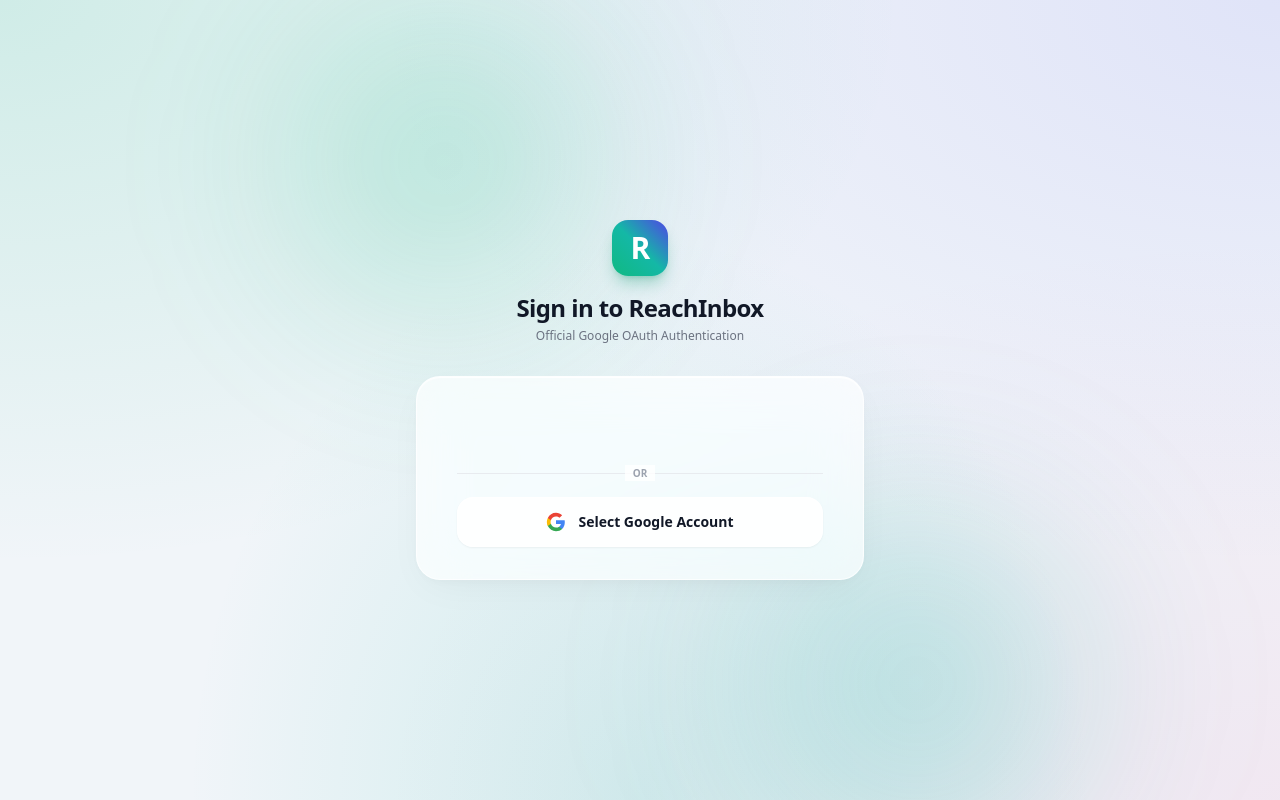
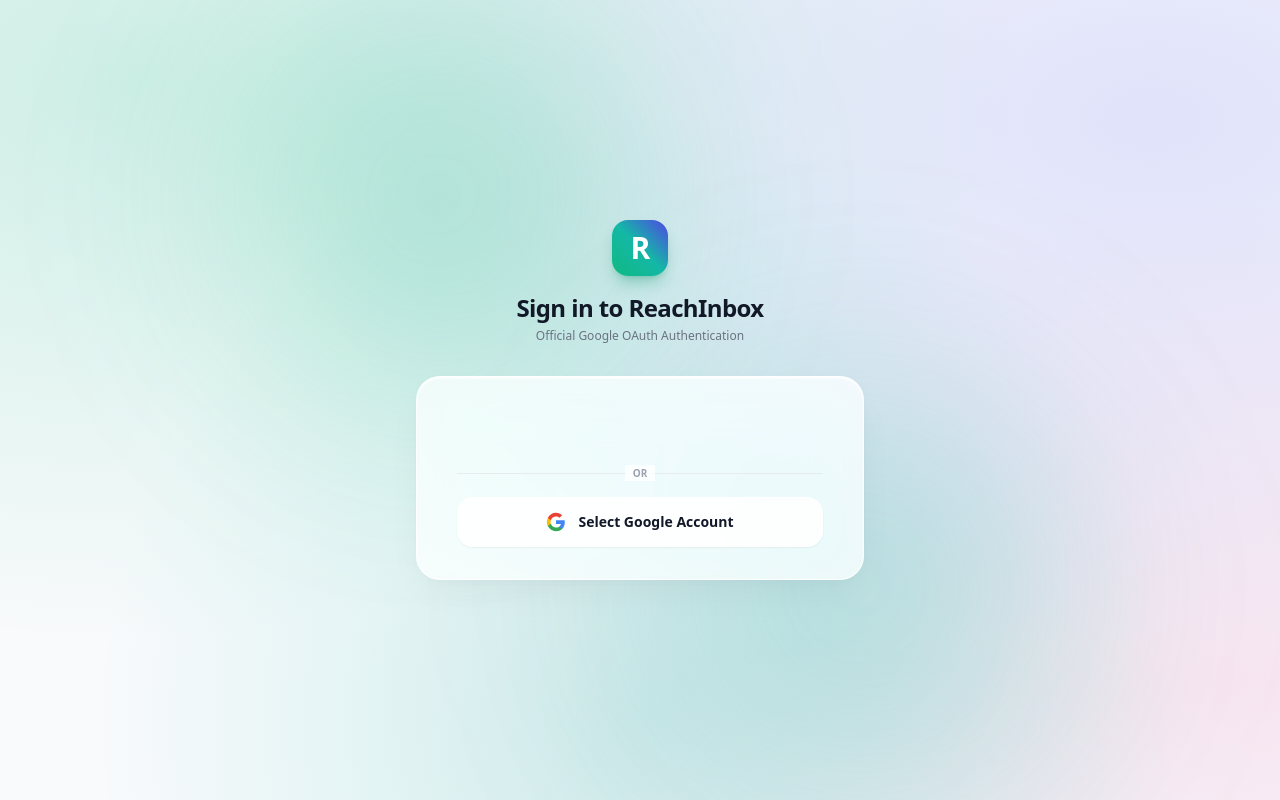
Before and after one commit to Agratha99/reachinbox, a Next.js app in the folder frontend/: page /login in a window 1280 px wide. Built offline with nearby package versions, Linux system fonts and the light colour scheme; no server answers.

Commit message:
style: elevate frontend to flagship iOS glassmorphism aesthetic with ambient lighting and micro-animations

```diff
--- a/frontend/src/app/globals.css
+++ b/frontend/src/app/globals.css
@@ -17,66 +17,109 @@
 /* iOS Liquid Ambient Mesh Background */
 .ios-bg-mesh {
   position: relative;
-  background-color: #f1f5f9;
+  background-color: #f8fafc;
   background-image:
-    radial-gradient(at 0% 0%, rgba(16, 185, 129, 0.15) 0px, transparent 50%),
-    radial-gradient(at 100% 0%, rgba(99, 102, 241, 0.12) 0px, transparent 50%),
-    radial-gradient(at 50% 100%, rgba(20, 184, 166, 0.15) 0px, transparent 50%),
-    radial-gradient(at 100% 100%, rgba(236, 72, 153, 0.08) 0px, transparent 50%);
+    radial-gradient(at 10% 10%, rgba(16, 185, 129, 0.18) 0px, transparent 55%),
+    radial-gradient(at 90% 15%, rgba(99, 102, 241, 0.16) 0px, transparent 55%),
+    radial-gradient(at 50% 90%, rgba(20, 184, 166, 0.18) 0px, transparent 60%),
+    radial-gradient(at 95% 85%, rgba(236, 72, 153, 0.12) 0px, transparent 50%);
   min-height: 100vh;
 }
 
 /* Animated iOS Light Spheres */
 .ios-light-orb-1 {
-  position: absolute;
-  top: -100px;
-  left: 15%;
-  width: 450px;
-  height: 450px;
-  background: radial-gradient(circle, rgba(16, 185, 129, 0.22) 0%, rgba(16, 185, 129, 0) 70%);
+  position: fixed;
+  top: -120px;
+  left: 10%;
+  width: 550px;
+  height: 550px;
+  background: radial-gradient(circle, rgba(16, 185, 129, 0.28) 0%, rgba(16, 185, 129, 0) 70%);
   border-radius: 50%;
-  filter: blur(60px);
-  animation: floatOrb 14s ease-in-out infinite alternate;
+  filter: blur(80px);
+  animation: floatOrb1 16s ease-in-out infinite alternate;
   pointer-events: none;
+  z-index: 0;
 }
 
 .ios-light-orb-2 {
-  position: absolute;
-  bottom: -100px;
-  right: 10%;
-  width: 500px;
-  height: 500px;
-  background: radial-gradient(circle, rgba(20, 184, 166, 0.25) 0%, rgba(99, 102, 241, 0) 70%);
+  position: fixed;
+  bottom: -120px;
+  right: 8%;
+  width: 600px;
+  height: 600px;
+  background: radial-gradient(circle, rgba(20, 184, 166, 0.28) 0%, rgba(99, 102, 241, 0) 70%);
   border-radius: 50%;
-  filter: blur(70px);
-  animation: floatOrb 18s ease-in-out infinite alternate-reverse;
+  filter: blur(90px);
+  animation: floatOrb2 20s ease-in-out infinite alternate-reverse;
   pointer-events: none;
+  z-index: 0;
 }
 
-@keyframes floatOrb {
+.ios-light-orb-3 {
+  position: fixed;
+  top: 35%;
+  left: 45%;
+  width: 400px;
+  height: 400px;
+  background: radial-gradient(circle, rgba(99, 102, 241, 0.15) 0%, rgba(236, 72, 153, 0) 70%);
+  border-radius: 50%;
+  filter: blur(85px);
+  animation: floatOrb1 22s ease-in-out infinite alternate;
+  pointer-events: none;
+  z-index: 0;
+}
+
+@keyframes floatOrb1 {
   0% {
     transform: translate(0, 0) scale(1);
   }
 
   50% {
-    transform: translate(30px, 40px) scale(1.08);
+    transform: translate(45px, 50px) scale(1.12);
   }
 
   100% {
-    transform: translate(-20px, 20px) scale(0.95);
+    transform: translate(-30px, 30px) scale(0.92);
   }
 }
 
-/* iOS Glassmorphism Card Token */
+@keyframes floatOrb2 {
+  0% {
+    transform: translate(0, 0) scale(1);
+  }
+
+  50% {
+    transform: translate(-50px, -40px) scale(1.08);
+  }
+
+  100% {
+    transform: translate(25px, -25px) scale(0.96);
+  }
+}
+
+/* iOS Glassmorphism Tokens */
 .ios-glass {
-  background: rgba(255, 255, 255, 0.72);
-  backdrop-filter: blur(24px) saturate(190%);
-  -webkit-backdrop-filter: blur(24px) saturate(190%);
-  border: 1px solid rgba(255, 255, 255, 0.7);
+  background: rgba(255, 255, 255, 0.78);
+  backdrop-filter: blur(28px) saturate(200%);
+  -webkit-backdrop-filter: blur(28px) saturate(200%);
+  border: 1px solid rgba(255, 255, 255, 0.85);
   box-shadow:
-    0 12px 40px -10px rgba(0, 0, 0, 0.05),
-    0 4px 12px -2px rgba(0, 0, 0, 0.03),
-    inset 0 1px 1px 0 rgba(255, 255, 255, 0.9);
+    0 16px 45px -12px rgba(15, 23, 42, 0.06),
+    0 4px 16px -2px rgba(15, 23, 42, 0.03),
+    inset 0 1.5px 1.5px 0 rgba(255, 255, 255, 0.95);
+}
+
+.ios-glass-card {
+  background: rgba(255, 255, 255, 0.82);
+  backdrop-filter: blur(32px) saturate(200%);
+  -webkit-backdrop-filter: blur(32px) saturate(200%);
+  border: 1px solid rgba(255, 255, 255, 0.9);
+  border-radius: 24px;
+  box-shadow:
+    0 20px 50px -15px rgba(0, 0, 0, 0.06),
+    0 6px 18px -4px rgba(0, 0, 0, 0.03),
+    inset 0 1.5px 2px 0 rgba(255, 255, 255, 1);
+  transition: all 0.3s cubic-bezier(0.16, 1, 0.3, 1);
 }
 
 .ios-glass-hover {
@@ -84,49 +127,60 @@
 }
 
 .ios-glass-hover:hover {
-  transform: translateY(-2px);
-  background: rgba(255, 255, 255, 0.85);
+  transform: translateY(-3px) scale(1.005);
+  background: rgba(255, 255, 255, 0.92);
   box-shadow:
-    0 20px 45px -12px rgba(16, 185, 129, 0.12),
-    0 6px 16px -2px rgba(0, 0, 0, 0.04),
-    inset 0 1px 2px 0 rgba(255, 255, 255, 1);
+    0 25px 60px -15px rgba(16, 185, 129, 0.16),
+    0 8px 20px -3px rgba(0, 0, 0, 0.05),
+    inset 0 1.5px 2px 0 rgba(255, 255, 255, 1);
+}
+
+/* iOS Glass Button Token */
+.ios-btn-primary {
+  background: linear-gradient(135deg, #10b981 0%, #059669 100%);
+  color: white;
+  border-radius: 16px;
+  box-shadow:
+    0 8px 25px -6px rgba(16, 185, 129, 0.5),
+    inset 0 1px 1px 0 rgba(255, 255, 255, 0.35);
+  transition: all 0.25s cubic-bezier(0.16, 1, 0.3, 1);
+}
+
+.ios-btn-primary:hover {
+  transform: translateY(-1.5px) scale(1.02);
+  box-shadow:
+    0 14px 35px -8px rgba(16, 185, 129, 0.65),
+    inset 0 1px 1.5px 0 rgba(255, 255, 255, 0.5);
+}
+
+.ios-btn-primary:active {
+  transform: translateY(0.5px) scale(0.98);
 }
 
 /* iOS Glossy Pill Token */
 .ios-pill {
-  background: rgba(248, 250, 252, 0.8);
+  background: rgba(248, 250, 252, 0.85);
   backdrop-filter: blur(16px);
-  border: 1px solid rgba(226, 232, 240, 0.8);
+  border: 1px solid rgba(226, 232, 240, 0.9);
   border-radius: 9999px;
-  box-shadow: inset 0 1px 1px rgba(255, 255, 255, 0.8);
-}
-
-/* iOS Dynamic Island Bar */
-.ios-dynamic-island {
-  background: rgba(15, 23, 42, 0.92);
-  backdrop-filter: blur(20px) saturate(180%);
-  border: 1px solid rgba(255, 255, 255, 0.15);
-  box-shadow:
-    0 10px 30px rgba(0, 0, 0, 0.3),
-    inset 0 1px 1px rgba(255, 255, 255, 0.2);
-  color: white;
-  border-radius: 9999px;
+  box-shadow: inset 0 1px 1px rgba(255, 255, 255, 0.9);
+  transition: all 0.2s ease;
 }
 
 /* iOS Input Field */
 .ios-input {
-  background: rgba(255, 255, 255, 0.65);
-  backdrop-filter: blur(12px);
-  border: 1px solid rgba(226, 232, 240, 0.9);
+  background: rgba(255, 255, 255, 0.75);
+  backdrop-filter: blur(16px);
+  border: 1px solid rgba(226, 232, 240, 0.95);
   box-shadow: inset 0 2px 4px rgba(0, 0, 0, 0.02);
-  transition: all 0.2s ease;
+  transition: all 0.2s cubic-bezier(0.16, 1, 0.3, 1);
 }
 
 .ios-input:focus {
-  background: rgba(255, 255, 255, 0.95);
-  border-color: rgba(16, 185, 129, 0.7);
+  background: rgba(255, 255, 255, 0.98);
+  border-color: rgba(16, 185, 129, 0.8);
   box-shadow:
-    0 0 0 4px rgba(16, 185, 129, 0.15),
+    0 0 0 4px rgba(16, 185, 129, 0.18),
     inset 0 1px 2px rgba(0, 0, 0, 0.01);
   outline: none;
 }
--- a/frontend/src/components/compose/ComposeForm.tsx
+++ b/frontend/src/components/compose/ComposeForm.tsx
@@ -137,11 +137,11 @@
     };
 
     return (
-        <div className="ios-glass rounded-[32px] border border-white/80 shadow-[0_25px_60px_rgba(0,0,0,0.06)] max-w-4xl mx-auto overflow-hidden font-sans backdrop-blur-3xl">
+        <div className="ios-glass-card rounded-[32px] border border-white/90 shadow-2xl max-w-4xl mx-auto overflow-hidden font-sans backdrop-blur-3xl">
             {/* Top Glass Header */}
-            <div className="px-7 py-4 border-b border-white/60 bg-gradient-to-r from-white/90 via-emerald-50/50 to-white/90 flex items-center justify-between">
+            <div className="px-7 py-4 border-b border-white/60 bg-white/50 backdrop-blur-md flex items-center justify-between">
                 <div>
-                    <h1 className="text-base font-bold text-gray-900">Compose Email</h1>
+                    <h1 className="text-base font-bold text-gray-900">Compose Campaign</h1>
                 </div>
 
                 <div className="flex items-center space-x-2.5">
--- a/frontend/src/components/layout/AppShell.tsx
+++ b/frontend/src/components/layout/AppShell.tsx
@@ -59,6 +59,7 @@
             {/* Animated iOS Background Light Spheres */}
             <div className="ios-light-orb-1" />
             <div className="ios-light-orb-2" />
+            <div className="ios-light-orb-3" />
 
             <Header user={user} searchQuery={searchQuery} onSearchChange={onSearchChange} />
             <div className="flex flex-1 overflow-hidden z-10">
```
Also changed, not shown: frontend/src/components/email/EmailList.tsx (+16 -16 lines), frontend/src/components/email/EmailRow.tsx (+11 -11 lines).
